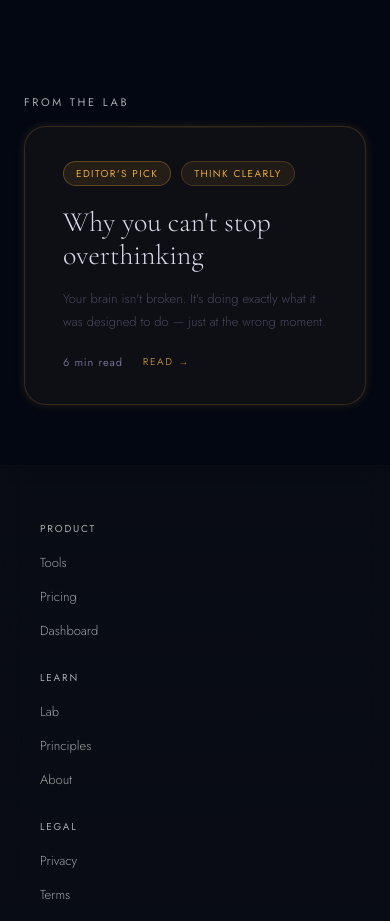
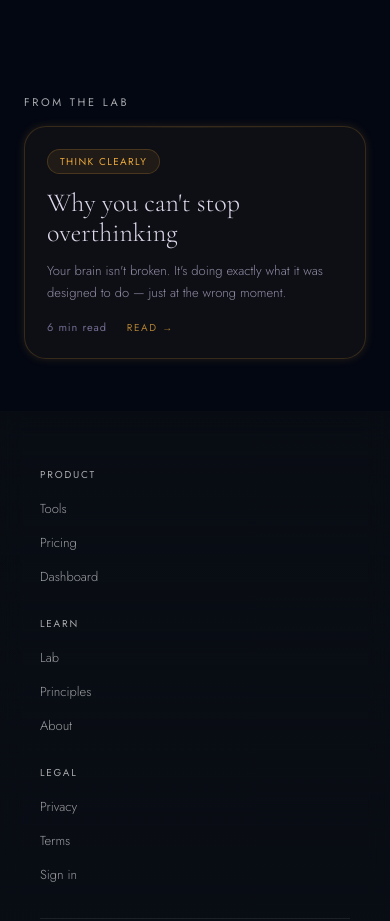
Before and after one commit to salsotk1973/solace, a Next.js app: page / in a window 390 px wide. Shown: the part 1542-2463 px from the top of the page. Built offline with nearby package versions, Linux system fonts and the light colour scheme; no server answers.

Commit message:
Mobile FeaturedLabCard: hide Editors Pick pill on mobile, tighten padding to 22px, fix excerpt contrast for accessibility

```diff
--- a/components/home/FeaturedLabCard.tsx
+++ b/components/home/FeaturedLabCard.tsx
@@ -28,7 +28,25 @@ export default function FeaturedLabCard({ article }: { article: FeaturedLabArtic
   const featBg = `rgba(${_rgb},0.05)`
 
   return (
+    <>
+      <style>{`
+        .featured-lab-card-link {
+          padding: 34px 38px;
+        }
+        @media (max-width: 640px) {
+          .featured-lab-card-link {
+            padding: 22px 22px;
+          }
+          .featured-lab-card-wrapper {
+            margin-bottom: 20px !important;
+          }
+          .featured-lab-pill-editors-pick {
+            display: none !important;
+          }
+        }
+      `}</style>
       <div
+        className="featured-lab-card-wrapper"
         style={{
           borderRadius: "22px",
           background: featBg,
@@ -40,10 +58,10 @@ export default function FeaturedLabCard({ article }: { article: FeaturedLabArtic
       >
         <Link
           href={`/lab/${article.slug}`}
+          className="featured-lab-card-link"
           style={{
             display: "block",
             borderRadius: "22px",
-          padding: "34px 38px",
             background: "transparent",
             textDecoration: "none",
             boxSizing: "border-box",
@@ -64,8 +82,9 @@ export default function FeaturedLabCard({ article }: { article: FeaturedLabArtic
           />
 
           <div>
-          <div style={{ display: "flex", alignItems: "center", gap: "10px", marginBottom: "20px" }}>
+            <div style={{ display: "flex", alignItems: "center", gap: "8px", marginBottom: "14px", flexWrap: "wrap" }}>
               <span
+                className="featured-lab-pill-editors-pick"
                 style={{
                   ...PILL_BASE,
                   background: accent.replace("1)", "0.10)"),
@@ -91,10 +110,10 @@ export default function FeaturedLabCard({ article }: { article: FeaturedLabArtic
               style={{
                 fontFamily: "'Cormorant Garamond', serif",
                 fontWeight: 300,
-              fontSize: "clamp(28px, 3.1vw, 42px)",
+                fontSize: "clamp(26px, 3.1vw, 42px)",
                 lineHeight: 1.15,
                 color: "rgba(240,234,255,0.92)",
-              margin: "0 0 16px",
+                margin: "0 0 12px",
                 maxWidth: "520px",
               }}
             >
@@ -106,9 +125,9 @@ export default function FeaturedLabCard({ article }: { article: FeaturedLabArtic
                 fontFamily: "'Jost', sans-serif",
                 fontWeight: 300,
                 fontSize: "13px",
-              lineHeight: 1.8,
-              color: "rgba(135,128,178,0.48)",
-              margin: "0 0 20px",
+                lineHeight: 1.65,
+                color: "rgba(200,192,230,0.70)",
+                margin: "0 0 16px",
                 maxWidth: "440px",
               }}
             >
@@ -144,5 +163,6 @@ export default function FeaturedLabCard({ article }: { article: FeaturedLabArtic
           </div>
         </Link>
       </div>
+    </>
   );
 }
```
Lines whose indentation alone changed are shown as unchanged.
